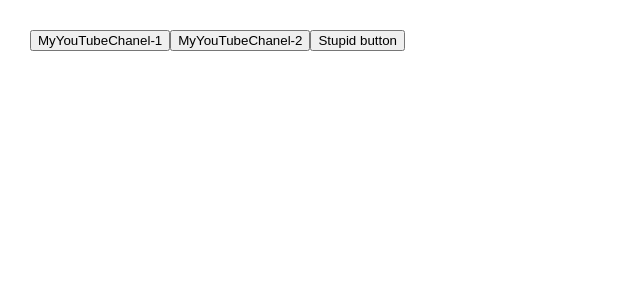
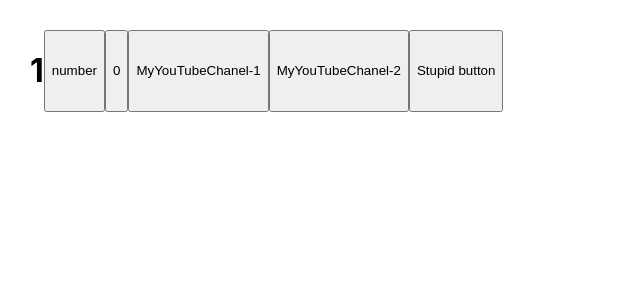
Before and after one commit to DustyFlower/smallTasks, a React (Create React App) app: page / in a window 1280 px wide. Shown: the top 300 px of the page, without its empty margins (0-640 px from the left). Built offline with nearby package versions, Linux system fonts and the light colour scheme.

Commit message:
useState

```diff
--- a/src/App.tsx
+++ b/src/App.tsx
@@ -15,20 +15,20 @@ function App() {
 
     let [a, setA] = useState(1)
 
-/*    const onClickHandler = () => {
+    const onClickHandler = () => {
         setA(++a);
         console.log(a)
     }
 
     const ReturnToZero = () => {
         setA(a = 0);
-    }*/
+    }
 
     return (
         <div className="App">
-{/*            <h1>{a}</h1>
+            <h1>{a}</h1>
             <button onClick={onClickHandler}>number</button>
-            <button onClick={ReturnToZero}>0</button>*/}
+            <button onClick={ReturnToZero}>0</button>
             <Button name={'MyYouTubeChanel-1'} callBack={() => Button1Foo("I'm Vasya", 21, 'live in Minsk')}/>
             <Button name={'MyYouTubeChanel-2'} callBack={() => Button2Foo("I'm Ivan")}/>
             <Button name={'Stupid button'} callBack={Button3Foo}/>
```
